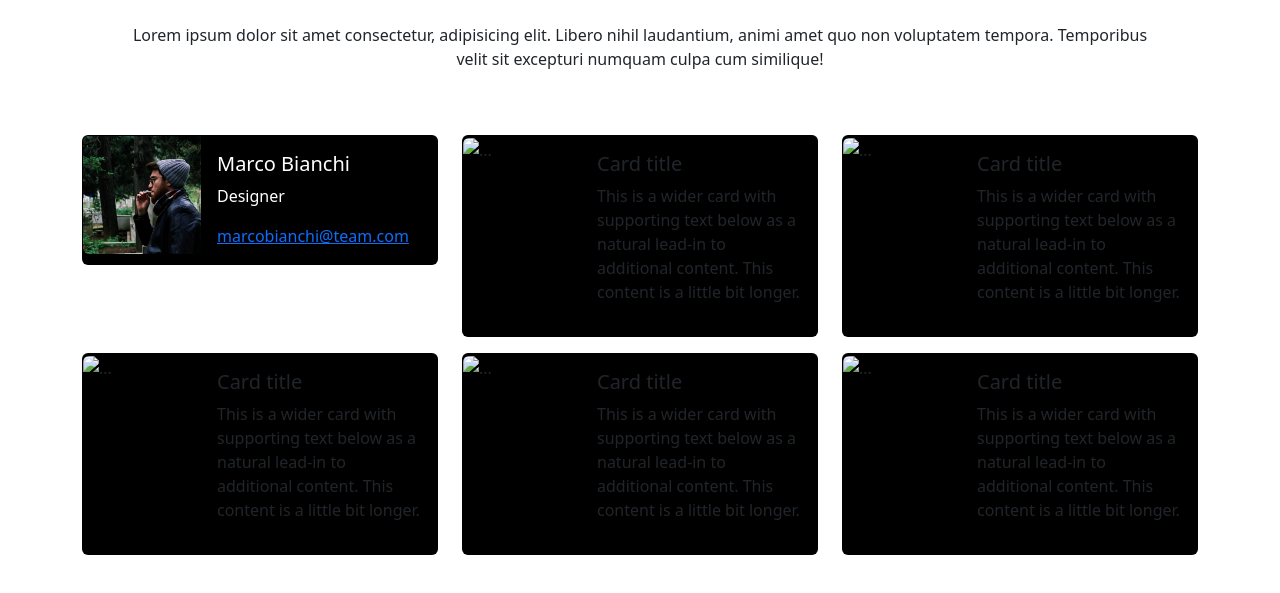
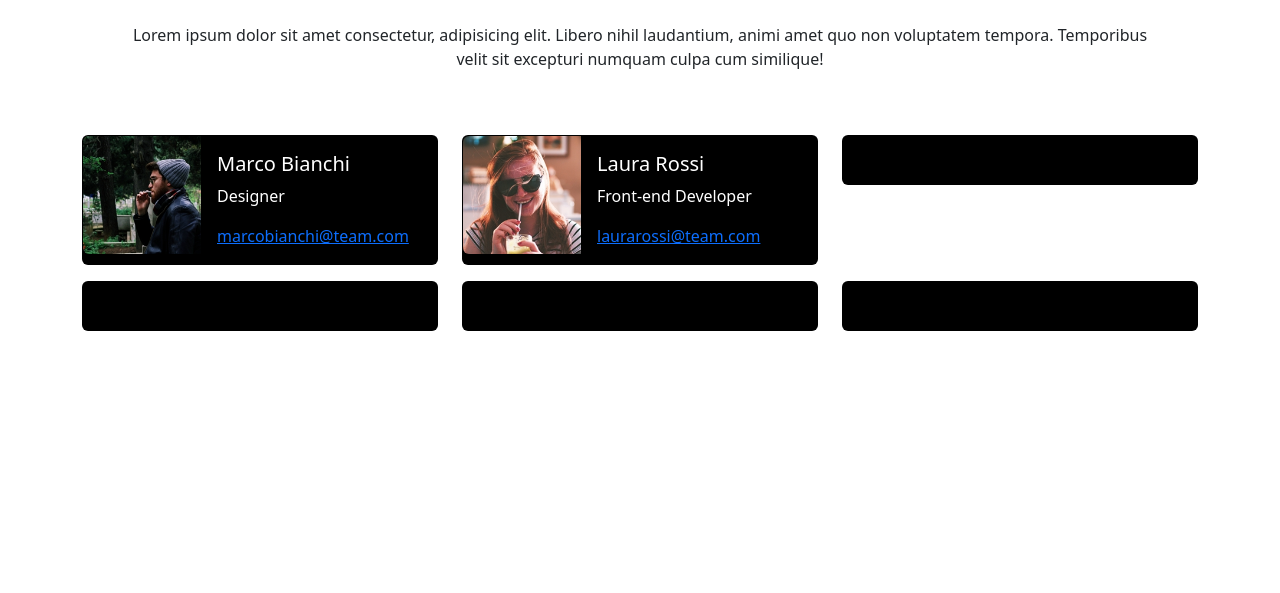
Before and after one commit to AriannaCristiani/js-our-team, a plain HTML site: page index.html in a window 1280 px wide. Shown: the part 121-714 px from the top of the page. Drawn offline with nearby package versions, Linux system fonts and the light colour scheme.

Commit message:
aggiunta card di laura

```diff
--- a/index.html
+++ b/index.html
@@ -19,7 +19,44 @@
 
     <section>
         <div class="container-xl">
+
             <div class="row">
+                <!-- marco -->
+                <div class="col-4">
+                    <div class="card mb-3 bg-black" style="max-width: 540px;">
+                        <div class="row g-0">
+                            <div class="col-md-4">
+                                <img id="marco-picture" src="" class="img-fluid rounded-start">
+                            </div>
+                            <div class="col-md-8">
+                                <div class="card-body">
+                                    <h5 id="marco-name" class="card-title text-white"></h5>
+                                    <p id="marco-role" class="card-text text-white"></p>
+                                    <a id="marco-email" href=""></a>
+                                </div>
+                            </div>
+                        </div>
+                    </div>
+                </div>
+
+                <!-- laura  -->
+                <div class="col-4">
+                    <div class="card mb-3 bg-black" style="max-width: 540px;">
+                        <div class="row g-0">
+                            <div class="col-md-4">
+                                <img id="laura-picture" src="" class="img-fluid rounded-start">
+                            </div>
+                            <div class="col-md-8">
+                                <div class="card-body">
+                                    <h5 id="laura-name" class="card-title text-white"></h5>
+                                    <p id="laura-role" class="card-text text-white"></p>
+                                    <a id="laura-email" href=""></a>
+                                </div>
+                            </div>
+                        </div>
+                    </div>
+                </div>
+
                 <div class="col-4">
                     <div class="card mb-3 bg-black" style="max-width: 540px;">
                         <div class="row g-0">
@@ -38,18 +75,18 @@
                 </div>
 
 
+
                 <div class="col-4">
                     <div class="card mb-3 bg-black" style="max-width: 540px;">
                         <div class="row g-0">
                             <div class="col-md-4">
-                                <img src="..." class="img-fluid rounded-start" alt="...">
+                                <img id="marco-picture" src="" class="img-fluid rounded-start">
                             </div>
                             <div class="col-md-8">
                                 <div class="card-body">
-                                    <h5 class="card-title">Card title</h5>
-                                    <p class="card-text">This is a wider card with supporting text below as a natural
-                                        lead-in to additional content. This content is a little bit longer.</p>
-                                    <a href="#"></a>
+                                    <h5 id="marco-name" class="card-title text-white"></h5>
+                                    <p id="marco-role" class="card-text text-white"></p>
+                                    <a id="marco-email" href=""></a>
                                 </div>
                             </div>
                         </div>
@@ -60,14 +97,13 @@
                     <div class="card mb-3 bg-black" style="max-width: 540px;">
                         <div class="row g-0">
                             <div class="col-md-4">
-                                <img src="..." class="img-fluid rounded-start" alt="...">
+                                <img id="marco-picture" src="" class="img-fluid rounded-start">
                             </div>
                             <div class="col-md-8">
                                 <div class="card-body">
-                                    <h5 class="card-title">Card title</h5>
-                                    <p class="card-text">This is a wider card with supporting text below as a natural
-                                        lead-in to additional content. This content is a little bit longer.</p>
-                                    <a href="#"></a>
+                                    <h5 id="marco-name" class="card-title text-white"></h5>
+                                    <p id="marco-role" class="card-text text-white"></p>
+                                    <a id="marco-email" href=""></a>
                                 </div>
                             </div>
                         </div>
@@ -78,50 +114,13 @@
                     <div class="card mb-3 bg-black" style="max-width: 540px;">
                         <div class="row g-0">
                             <div class="col-md-4">
-                                <img src="..." class="img-fluid rounded-start" alt="...">
+                                <img id="marco-picture" src="" class="img-fluid rounded-start">
                             </div>
                             <div class="col-md-8">
                                 <div class="card-body">
-                                    <h5 class="card-title">Card title</h5>
-                                    <p class="card-text">This is a wider card with supporting text below as a natural
-                                        lead-in to additional content. This content is a little bit longer.</p>
-                                    <a href="#"></a>
-                                </div>
-                            </div>
-                        </div>
-                    </div>
-                </div>
-
-                <div class="col-4">
-                    <div class="card mb-3 bg-black" style="max-width: 540px;">
-                        <div class="row g-0">
-                            <div class="col-md-4">
-                                <img src="..." class="img-fluid rounded-start" alt="...">
-                            </div>
-                            <div class="col-md-8">
-                                <div class="card-body">
-                                    <h5 class="card-title">Card title</h5>
-                                    <p class="card-text">This is a wider card with supporting text below as a natural
-                                        lead-in to additional content. This content is a little bit longer.</p>
-                                    <a href="#"></a>
-                                </div>
-                            </div>
-                        </div>
-                    </div>
-                </div>
-
-                <div class="col-4">
-                    <div class="card mb-3 bg-black" style="max-width: 540px;">
-                        <div class="row g-0">
-                            <div class="col-md-4">
-                                <img src="..." class="img-fluid rounded-start" alt="...">
-                            </div>
-                            <div class="col-md-8">
-                                <div class="card-body">
-                                    <h5 class="card-title">Card title</h5>
-                                    <p class="card-text">This is a wider card with supporting text below as a natural
-                                        lead-in to additional content. This content is a little bit longer.</p>
-                                    <a href="#"></a>
+                                    <h5 id="marco-name" class="card-title text-white"></h5>
+                                    <p id="marco-role" class="card-text text-white"></p>
+                                    <a id="marco-email" href=""></a>
                                 </div>
                             </div>
                         </div>
--- a/script.js
+++ b/script.js
@@ -40,7 +40,7 @@ const teamMembers = [
   }
 ];
 
-
+//Marco Bianchi
 const marcosImgProfile = document.getElementById('marco-picture')
 const marcosName = document.getElementById('marco-name')
 const marcosRole = document.getElementById('marco-role')
@@ -50,3 +50,16 @@ marcosImgProfile.src =  teamMembers[0].img
 marcosName.innerText = teamMembers[0].name
 marcosRole.innerText = teamMembers[0].role
 marcosEmail.innerHTML = teamMembers[0].email
+
+
+//Laura Rossi
+
+const laurasImgProfile = document.getElementById('laura-picture')
+const laurasName = document.getElementById('laura-name')
+const laurasRole = document.getElementById('laura-role')
+const laurasEmail = document.getElementById('laura-email')
+
+laurasImgProfile.src =  teamMembers[1].img
+laurasName.innerText = teamMembers[1].name
+laurasRole.innerText = teamMembers[1].role
+laurasEmail.innerHTML = teamMembers[1].email
```
